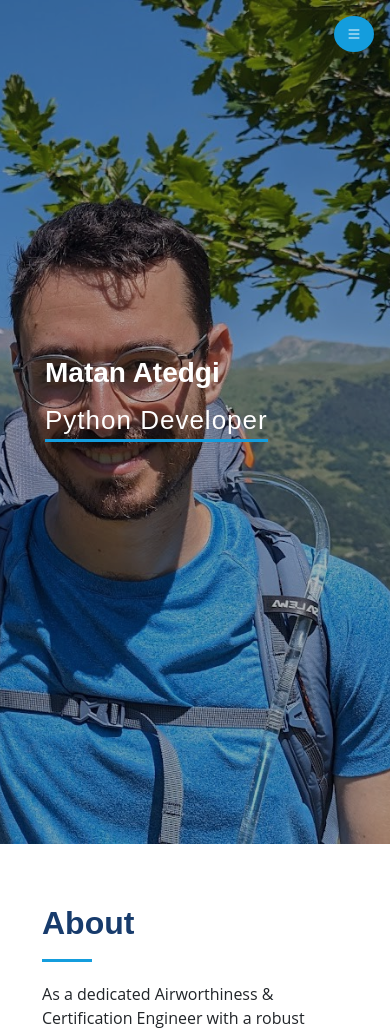
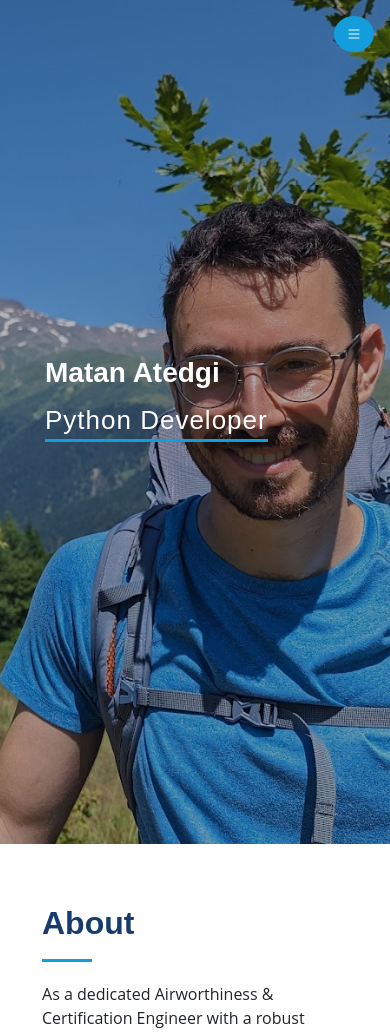
Before and after one commit to matanate/Portfolio, a Flask app: page / in a window 390 px wide. Shown: the top 1032 px of the page. Run offline with Flask 3, Linux system fonts and the light colour scheme.

Commit message:
Add background position adjustment

```diff
--- a/static/css/style.css
+++ b/static/css/style.css
@@ -192,8 +192,10 @@ footer {
 #hero {
   width: 100%;
   height: 100vh;
-  background: url("../img/hero-bg.jpg") top right;
+  background: url("../img/hero-bg.jpg") top right calc((100% - 300px) * 0.25);
+  background-repeat: no-repeat;
   background-size: cover;
+  transition: background-position 0.5s ease;
 }
 
 #hero:before {
@@ -243,8 +245,6 @@ footer {
 
   #hero {
     background-attachment: scroll;
-    transition: background-position 0.5s ease-in-out;
-    background-position: top right -200px;
   }
 }
 
```
